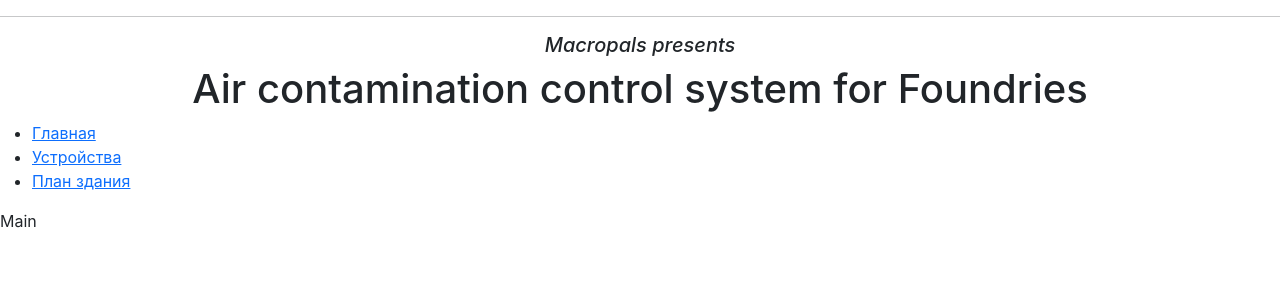
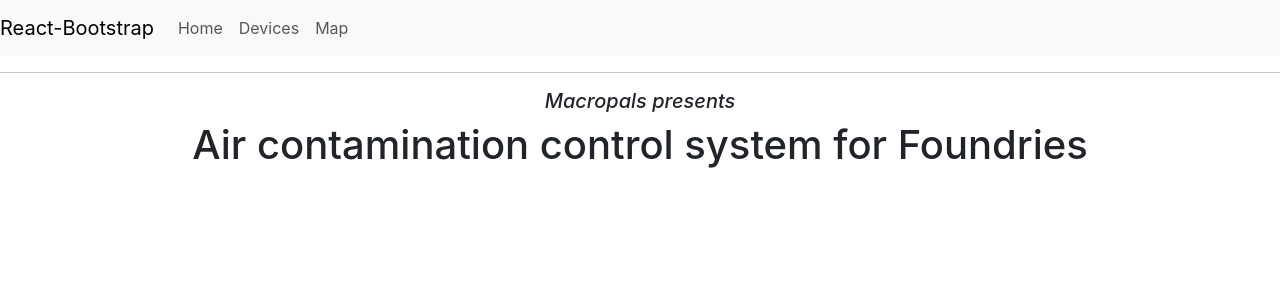
Before and after one commit to Macropals/MARK01, a React (Create React App) app in the folder src/ecology/reactapp/: page / in a window 1280 px wide. Shown: the top 300 px of the page. Built offline with nearby package versions, Linux system fonts and the light colour scheme.

Commit message:
routing: main devices map

```diff
--- a/src/ecology/reactapp/src/App.js
+++ b/src/ecology/reactapp/src/App.js
@@ -1,13 +1,15 @@
 import 'bootstrap/dist/css/bootstrap.min.css';
-import React, { Component, Fragment } from "react";
+import React, { Container, Fragment } from "react";
 import Devices from "./Devices/Devices";
 import Header from './Header';
+
 import {
   BrowserRouter as Router,
   Routes,
   Route,
-  Link,
+  Link
 } from 'react-router-dom';
+import { Navbar,Nav } from 'react-bootstrap';
 
 import './App.css';
 import Main from './Main/Main';
@@ -16,23 +18,22 @@
   return (
     <Router>
       <Fragment>
-        <Header />
-        <ul>
-          <li>
-            <Link to="/">Главная</Link>
-          </li>
-          <li>
-            <Link to="/device">Устройства</Link>
-          </li>
-          <li>
-            <Link to="/map">План здания</Link>
-          </li>
-        </ul>
+        <Navbar expand="lg" className="bg-body-tertiary">
+            <Navbar.Brand href="#home">React-Bootstrap</Navbar.Brand>
+            <Navbar.Toggle aria-controls="basic-navbar-nav" />
+            <Navbar.Collapse id="basic-navbar-nav">
+              <Nav className="me-auto">
+                <Nav.Link href="/">Home</Nav.Link>
+                <Nav.Link href="/device">Devices</Nav.Link>
+                <Nav.Link href="/map">Map</Nav.Link>
+              </Nav>
+            </Navbar.Collapse>
+        </Navbar>
         <Fragment>
           <Routes>
-            <Route path="/" element={<Main />}/>
-            <Route path="/device" element={<Devices />}/>
-            <Route path="/map"element={<Map />}/>
+            <Route path="/" element={<Main />} />
+            <Route path="/device" element={<Devices />} />
+            <Route path="/map" element={<Map />} />
           </Routes>
         </Fragment>
       </Fragment>
--- a/src/ecology/reactapp/src/Main/Main.js
+++ b/src/ecology/reactapp/src/Main/Main.js
@@ -2,14 +2,18 @@
 import { Button,Form } from 'react-bootstrap'; // Assuming you're using Reactstrap for Form components
 import axios from 'axios';
 import { API_URL } from '../constants';
+import Header from '../Header';
 
 const Main = (props) => {
 
 
   return (
-    <label>
-        Main
-    </label>
+        <Header style={{
+            display: 'flex',
+            justifyContent: 'center',
+            alignItems: 'center',
+            height: '100vh'
+        }}/>
   );
 };
 
```
